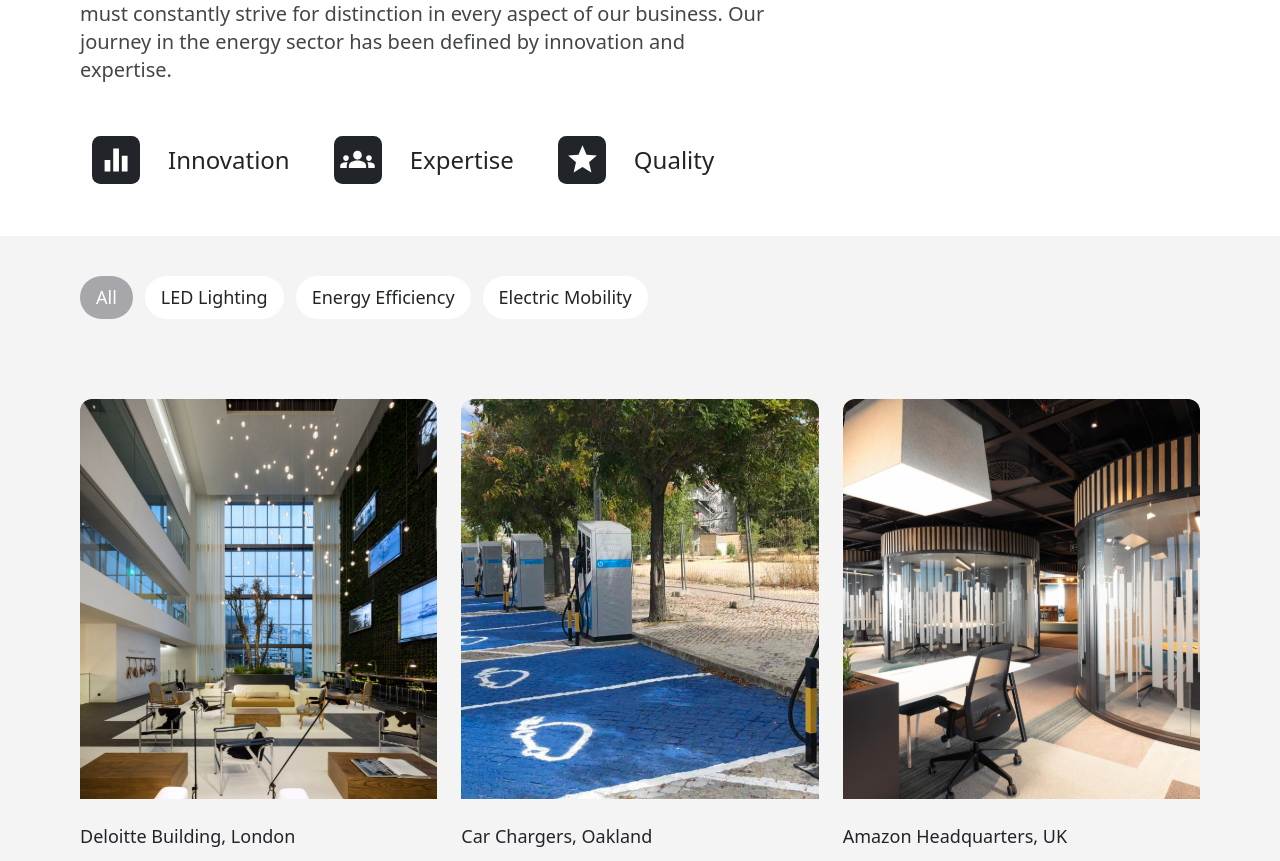
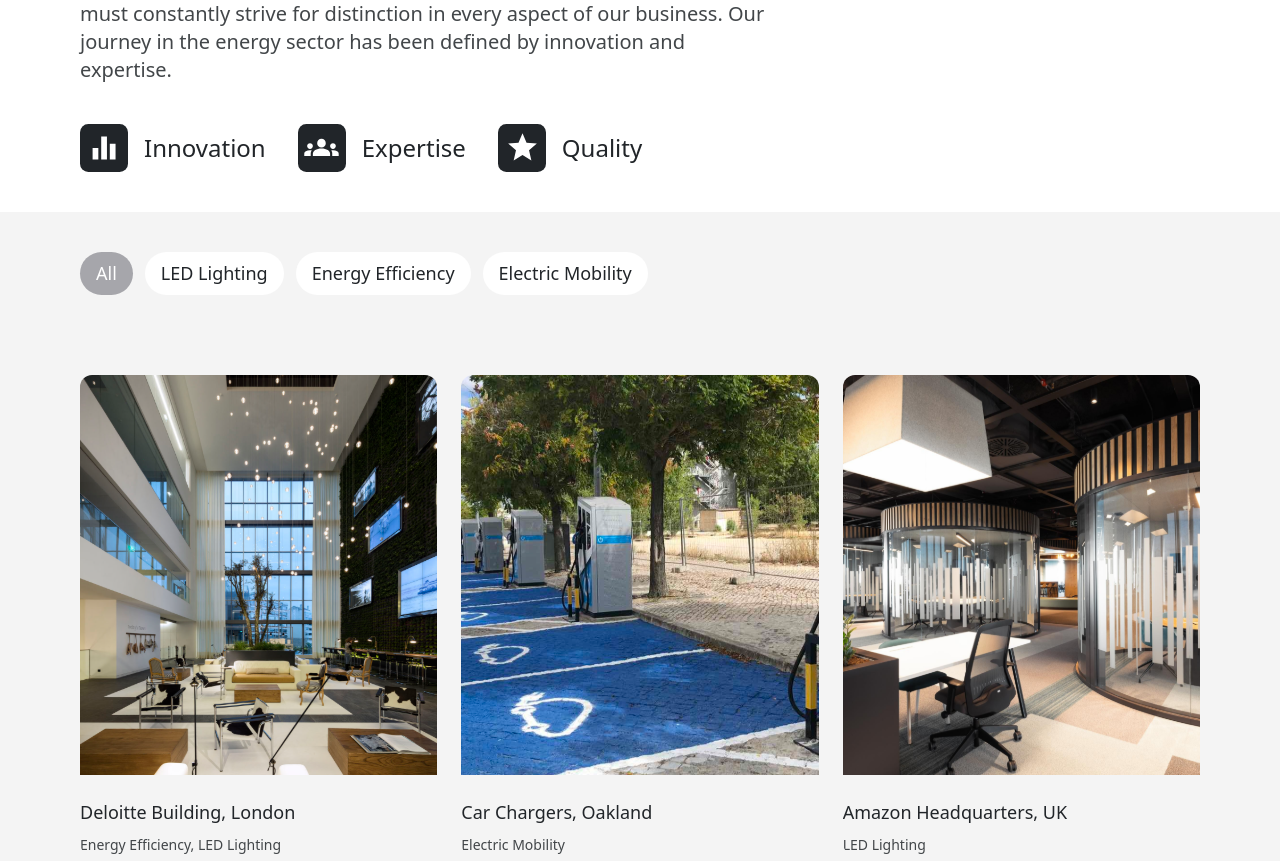
Before and after one commit to Fa1zan141/OaklandTask, a React (Vite) app: page /portfolio in a window 1280 px wide. Shown: the part 1044-1905 px from the top of the page. Built offline with nearby package versions, Linux system fonts and the light colour scheme.

Commit message:
Image Size Changes

```diff
--- a/src/components/HomePageSection.jsx
+++ b/src/components/HomePageSection.jsx
@@ -39,7 +39,7 @@ const HomePageSection = () => {
             <img
               src={area.image}
               alt={area.title}
-              className="w-full h-48 md:h-64 object-cover transform transition duration-500 group-hover:scale-105"
+              className="w-full h[375px] w[320px] object-cover transform transition duration-500 group-hover:scale-105"
             />
             <div className="absolute bottom-0 left-0 w-full text-white p-4 text-[18px] font-400 font-Inter">
               {area.title}
--- a/src/pages/Portfolio.jsx
+++ b/src/pages/Portfolio.jsx
@@ -70,8 +70,8 @@ function Portfolio() {
           image: "/Image6.svg",
         },
       ...Array.from({ length: 88 }, (_, i) => ({
-        title: `Project ${i + 1}`,
-        category: ["Random Category"],
+        title:  i % 3 === 0 ? ["Car Chargers, Portugal"] : ["Gordon’s BBQ, Las Vegas"],
+        category:  i % 3 === 0 ? ["Electric Mobility"] : ["LED Lighting"],
         image: i % 3 === 0 ? `Image6.svg` : `Image5.svg`,
       }))
       ];
@@ -123,7 +123,7 @@ function Portfolio() {
     <div className=" px-6 lg:px-0 mt-10 flex flex-col sm:flex-row items-start gap-8">
         {/* Innovation */}
         <div className="flex items-center gap-4">
-        <div className="p-3 rounded-lg">
+        <div className="p-0 rounded-lg">
             <img src="Graph.svg" alt="Innovation" className="w-12 h-12" />
         </div>
         <p className="text-[32px] md:text-2xl text-[#212529]">Innovation</p>
@@ -131,7 +131,7 @@ function Portfolio() {
 
         {/* Expertise */}
         <div className="flex items-center gap-4">
-        <div className="p-3 rounded-lg">
+        <div className="p-0 rounded-lg">
             <img src="Profiles.svg" alt="Expertise" className="w-12 h-12" />
         </div>
         <p className="text-[32px] md:text-2xl text-[#212529]">Expertise</p>
@@ -139,7 +139,7 @@ function Portfolio() {
 
         {/* Quality */}
         <div className="flex items-center gap-4">
-        <div className="p-3 rounded-lg">
+        <div className="p-0 rounded-lg">
             <img src="Star.svg" alt="Quality" className="w-12 h-12" />
         </div>
         <p className="text-[32px] md:text-2xl text-[#212529]">Quality</p>
```
